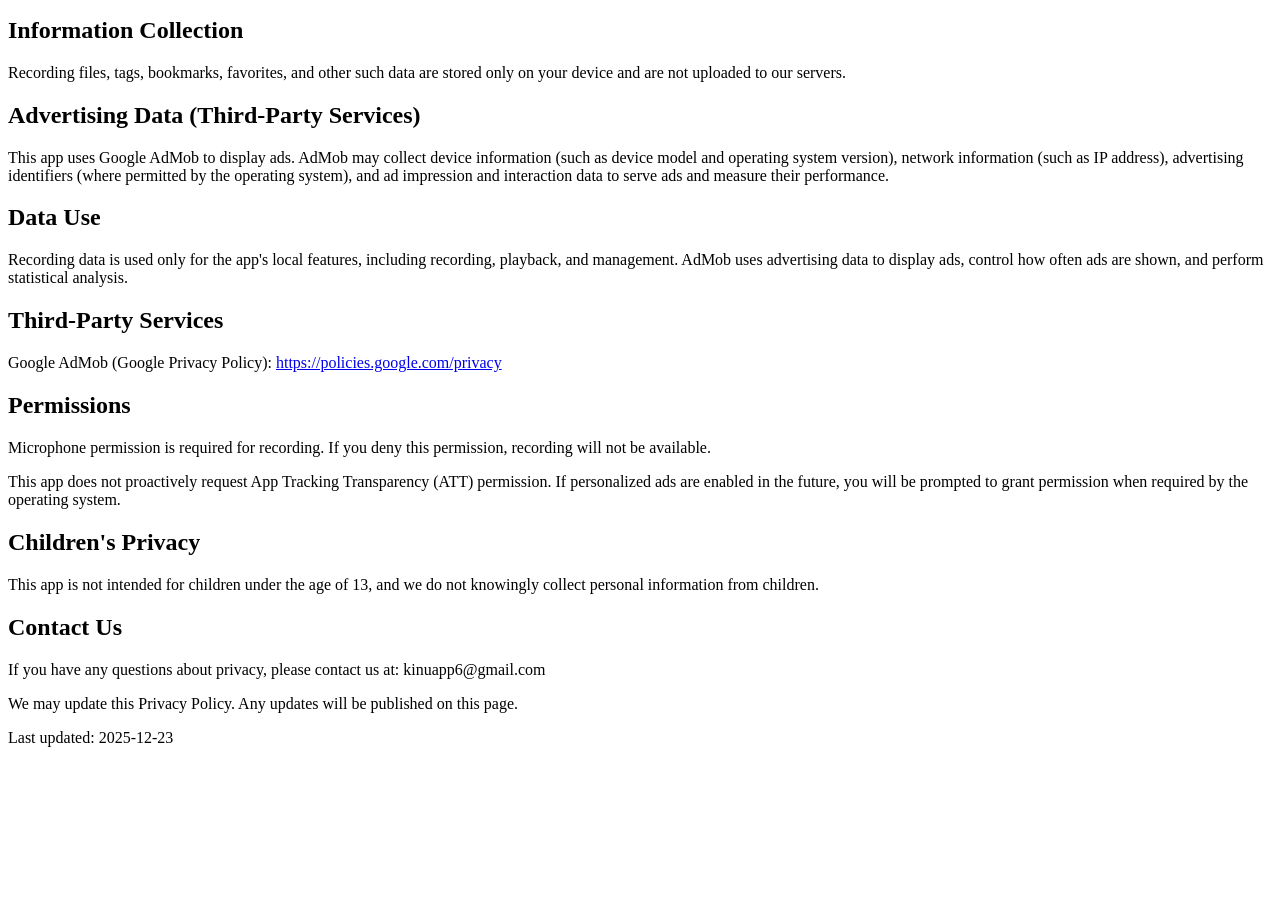
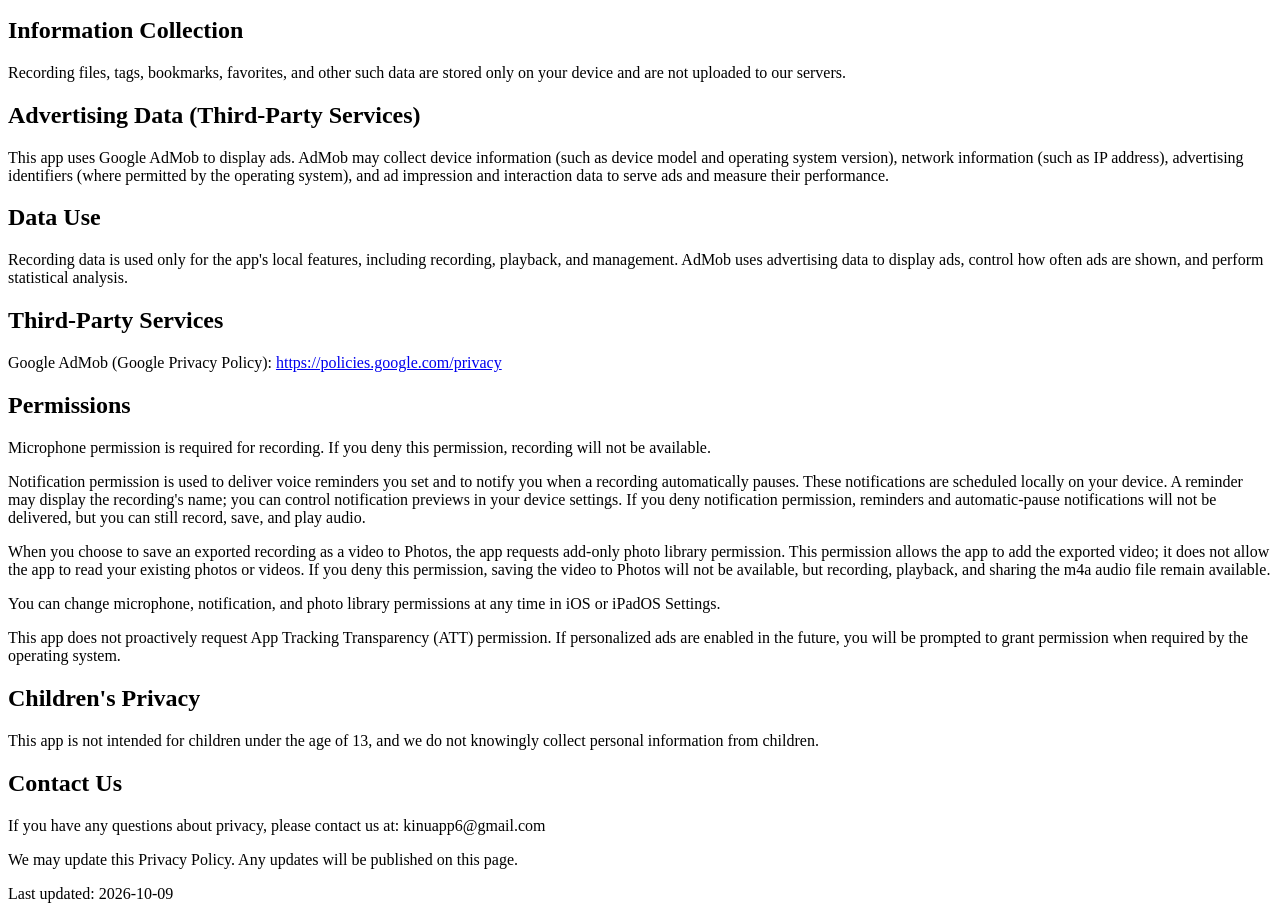
Before and after one commit to zxy12/localrecorder-privacy, a plain HTML site: page index.html in a window 1280 px wide. Shown: the part 101-1020 px from the top of the page. Before the commit the page ends 864 px from the top, so only its background shows below. Drawn offline with Linux system fonts and the light colour scheme.

Commit message:
Clarify notification and add-only Photos permissions

```diff
--- a/index.html
+++ b/index.html
@@ -23,6 +23,9 @@
 
   <h2>Permissions</h2>
   <p>Microphone permission is required for recording. If you deny this permission, recording will not be available.</p>
+  <p>Notification permission is used to deliver voice reminders you set and to notify you when a recording automatically pauses. These notifications are scheduled locally on your device. A reminder may display the recording's name; you can control notification previews in your device settings. If you deny notification permission, reminders and automatic-pause notifications will not be delivered, but you can still record, save, and play audio.</p>
+  <p>When you choose to save an exported recording as a video to Photos, the app requests add-only photo library permission. This permission allows the app to add the exported video; it does not allow the app to read your existing photos or videos. If you deny this permission, saving the video to Photos will not be available, but recording, playback, and sharing the m4a audio file remain available.</p>
+  <p>You can change microphone, notification, and photo library permissions at any time in iOS or iPadOS Settings.</p>
   <p>This app does not proactively request App Tracking Transparency (ATT) permission. If personalized ads are enabled in the future, you will be prompted to grant permission when required by the operating system.</p>
 
   <h2>Children's Privacy</h2>
@@ -32,6 +35,6 @@
   <p>If you have any questions about privacy, please contact us at: kinuapp6@gmail.com</p>
 
   <p>We may update this Privacy Policy. Any updates will be published on this page.</p>
-  <p>Last updated: 2025-12-23</p>
+  <p>Last updated: 2026-10-09</p>
 </body>
 </html>
```
